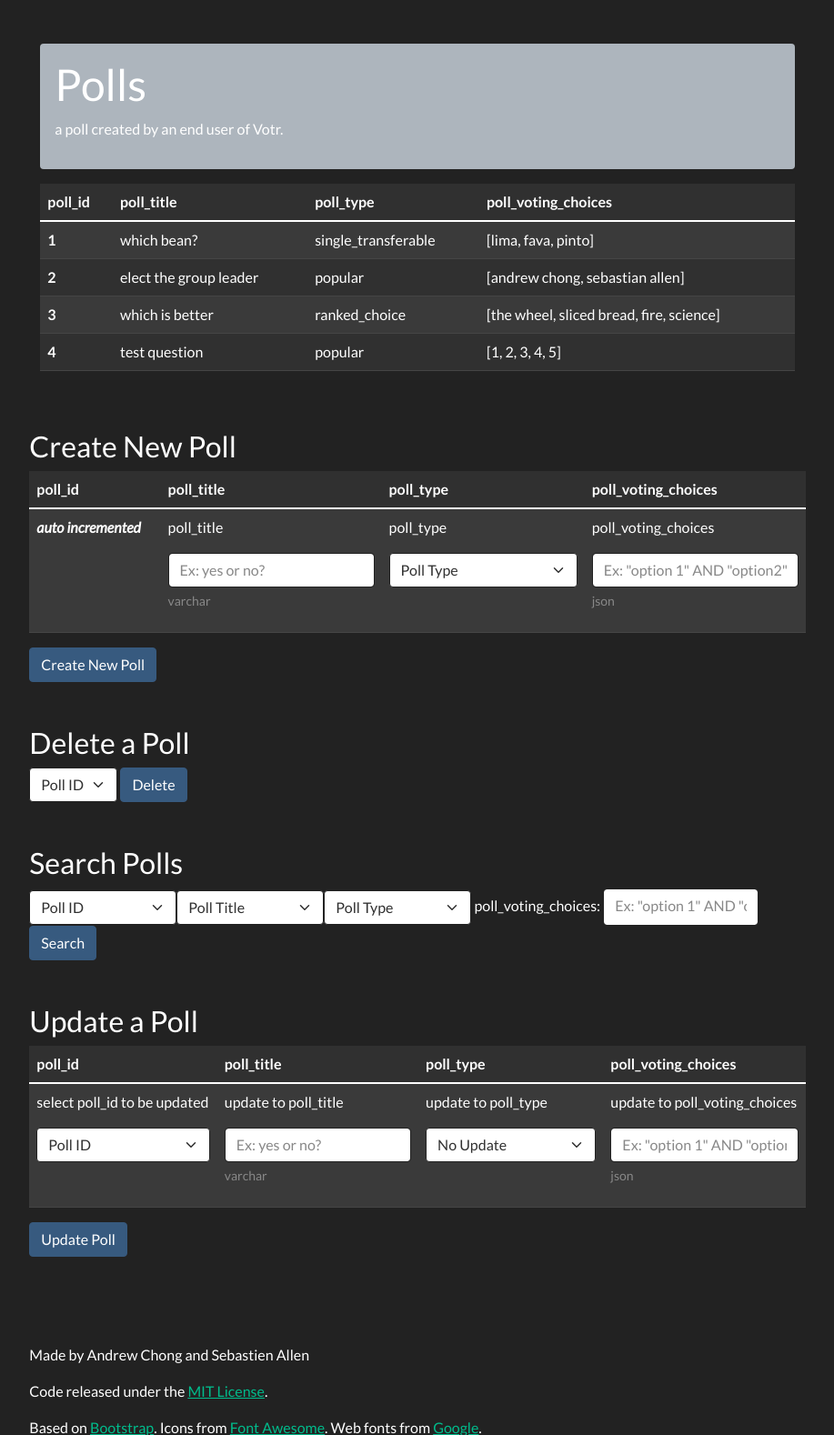
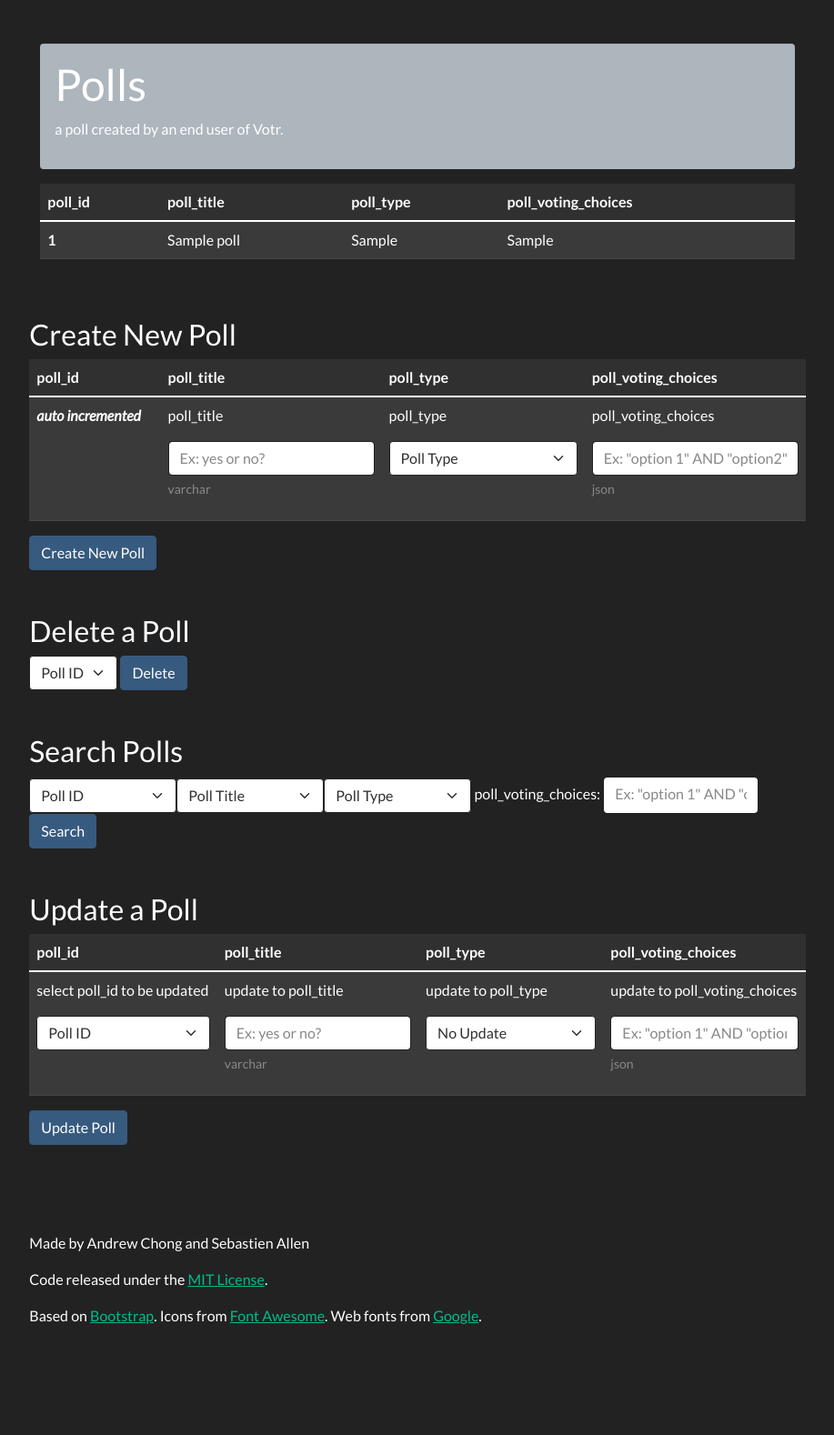
Before and after one commit to opheron/votr-flask, a Flask app: template templates/polls.html in a window 1280 px wide. Shown: the part 72-1650 px from the top of the page at 91% size, without its empty margins (181-1098 px from the left). After the commit the page ends 1528 px from the top, so only its background shows below. Run offline with Flask 2, Linux system fonts and the light colour scheme; the template is opened without the code that fills it: most values are stand-ins (such as "Sample title", 1, 10 or a date in 2020); some libraries are stand-ins or nearby versions.

Commit message:
update polls to read db table

```diff
--- a/app.py
+++ b/app.py
@@ -69,7 +69,25 @@ def darkly_reference():
     """Darkly theme reference."""
     return render_template("darkly_reference.html")
 
-
+# TODO: update addNewPollForm to work,
+class AddNewPollForm(Form):
+    poll_title = StringField(
+        "poll title",
+        [validators.Length(min=1, max=254)],
+        render_kw={"class": "mb-3 form-control"},
+    )
+    poll_type = EmailField(# this is a enum of type: enum('single_transferable', 'popular', 'ranked_choice')
+        "poll type",
+        [validators.Length(min=6, max=254)],
+        render_kw={"class": "form-control"},
+    )
+    poll_voting_choices = BooleanField(# this is a json array of format JSON_ARRAY('lima','fava','pinto')
+        id="site_permissions_guest",
+        name="guest",
+        label="guest",
+        default="checked",
+        render_kw={"class": "form-check-input"},
+    )
 class AddNewUserForm(Form):
     username = StringField(
         "username",
@@ -168,10 +186,39 @@ def users():
 #     return render_template("public/register.html", form=form)
 
 
-@app.route("/polls/")
+# @app.route("/polls/")
+# def polls():
+#     """Polls CRUD page."""
+#     return render_template("polls.html")
+
+
+@app.route("/polls/", methods=["GET", "POST"])
 def polls():
-    """Polls CRUD page."""
-    return render_template("polls.html")
+    """Polls CRUD page"""
+    # create_poll_form = CreatePollForm(request.form)
+    if request.method == "GET":
+
+        # get all Polls
+        connection = db_engine.connect()
+        polls_query = "SELECT * FROM Polls"
+        all_polls = connection.execute(polls_query).fetchall()
+        connection.close()
+
+        # add new poll form
+        add_new_poll_form = AddNewPollForm(request.form)
+
+        return render_template(
+            "polls.html", all_polls=all_polls, add_new_poll_form=add_new_poll_form
+        )
+    elif request.method == "POST":
+        # TODO: get forms working
+        if True:
+            # flash("Created new poll!", "success")
+            return redirect(url_for("polls"))
+        else:
+            flash_errors(create_user_form)
+            return redirect(url_for("public.users"))
+    # return render_template("users.html", create_user_form=create_user_form)
 
 
 @app.route("/votes/")
@@ -191,9 +238,6 @@ def payments():
     """Payments CRUD page"""
     # add_new_payment_form = CreatepPymentForm(request.form) ----
     if request.method == "GET":
-
-        # TODO: Separate this out into another function
-        # get all Payments
         connection = db_engine.connect()
         payments_query = "SELECT * FROM Payments"
         all_payments = connection.execute(payments_query).fetchall()
--- a/templates/polls.html
+++ b/templates/polls.html
@@ -15,30 +15,16 @@
             </tr>
           </thead>
           <tbody>
+            {% for poll in all_polls %}
+
             <tr>
-              <th scope="row">1</th>
-              <td>which bean?</td>
-              <td>single_transferable</td>
-              <td>[lima, fava, pinto]</td>
+              <th scope="row">{{ poll["poll_id"] }}</th>
+              <td>{{ poll["poll_title"] }}</td>
+              <td>{{ poll["poll_type"] }}</td>
+              <td>{{ poll["poll_voting_choices"] }}</td>
             </tr>
-            <tr>
-              <th scope="row">2</th>
-              <td>elect the group leader</td>
-              <td>popular</td>
-              <td>[andrew chong, sebastian allen]</td>
-            </tr>
-            <tr>
-              <th scope="row">3</th>
-              <td>which is better</td>
-              <td>ranked_choice</td>
-              <td>[the wheel, sliced bread, fire, science]</td>
-            </tr>
-            <tr>
-              <th scope="row">4</th>
-              <td>test question</td>
-              <td>popular</td>
-              <td>[1, 2, 3, 4, 5]</td>
-            </tr>
+
+            {% endfor %}
           </tbody>
         </table>
      </div>
```
